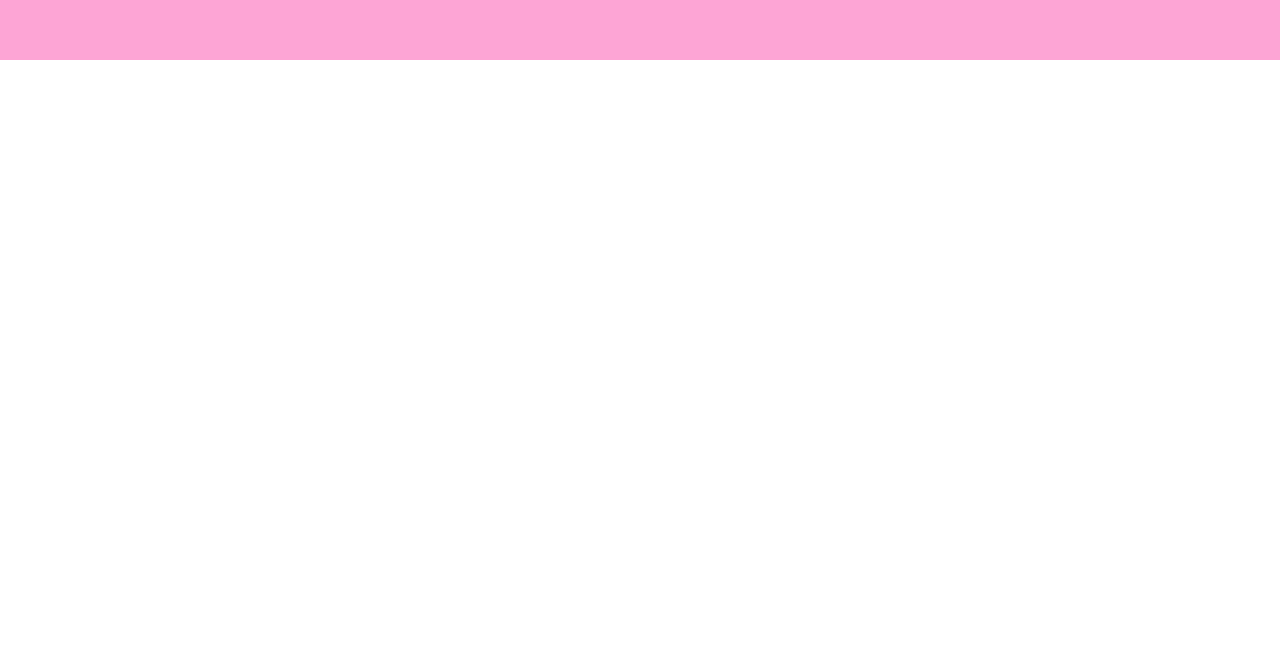
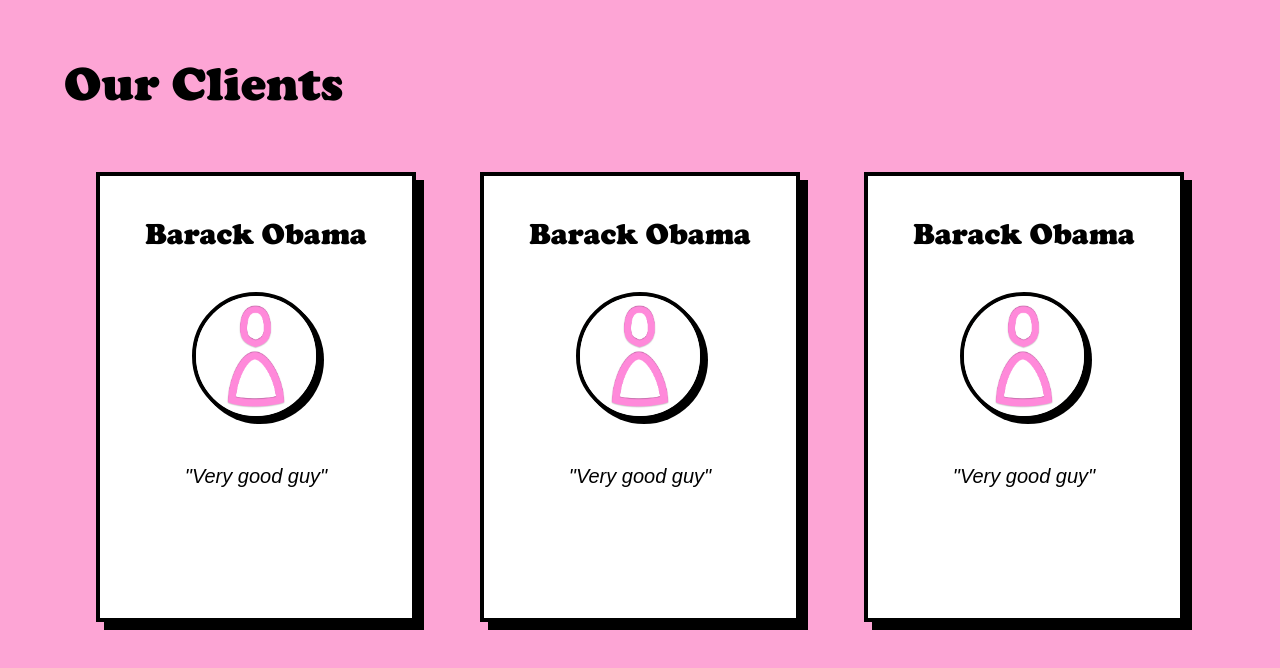
Before and after one commit to CD-Chief/RecSeekers-Website, a Next.js app in the folder frontend/: page / in a window 1280 px wide. Shown: the part 1540-2208 px from the top of the page. Before the commit the page ends 1600 px from the top, so only its background shows below. Built offline with nearby package versions, Linux system fonts and the light colour scheme.

Commit message:
feat(frontend): add testimonials section with default profile photo

```diff
--- a/frontend/app/page.tsx
+++ b/frontend/app/page.tsx
@@ -2,16 +2,79 @@
 import { TEMPLATE_STATUS_QUERY } from "@/sanity/queries";
 import { BlobField } from "@/components/Blob/Blob";
 import localFont from 'next/font/local';
+import Image from "next/image";
+
+const placeHolderProfile = '/profile.png';
 
 const cooper = localFont({
   src: './fonts/cooper-black-cdnfonts/coopbl.ttf',
   display: 'swap',
 })
 
+// Testimonials Component to reuse
+// Testimonials Component to reuse
+const TestimonialCard = ({ name, text, image }: { name: string, text: string, image: string }) => {
+
+  // Logic to determine which source to use
+  const imageSrc = (image !== "no image" && image !==  "" && image !== " ") ? image : placeHolderProfile;
+
+  return (
+    <div className="relative flex flex-col items-center p-10 border-4 border-black shadow-[8px_8px_0px_0px_rgba(0,0,0,1)] bg-white w-full max-w-xs min-h-[450px]">
+
+      {/* 1. Name of person (in Cooper Black) */}
+      <h3 className={`${cooper.className} text-3xl text-black text-center mb-10`}>
+        {name}
+      </h3>
+
+      {/* 2. Profile Image Circle */}
+      <div className="w-32 h-32 rounded-full border-4 border-black overflow-hidden mb-10 bg-gray-100 flex-shrink-0 shadow-[4px_4px_0px_0px_rgba(0,0,0,1)]">
+        <Image
+          src={imageSrc}
+          alt={name}
+          width={256}
+          height={256}
+          className="w-full h-full object-cover"
+        />
+      </div>
+
+      {/* 3. Testimonial Text */}
+      <p className="text-center text-black text-xl leading-relaxed italic">
+        {text}
+      </p>
+    </div>
+  );
+};
+
 export default async function HomePage() {
+
+  // Add testimonial boxes here
+  /* For having DEFAULT image:
+     "no image",
+      "",
+      " "
+  */
+  const testimonials = [
+    {
+      name: "Barack Obama",
+      text: "\"Very good guy\"",
+      image: "no image",
+
+    },
+    {
+      name: "Barack Obama",
+      text: "\"Very good guy\"",
+      image: " "
+    },
+    {
+      name: "Barack Obama",
+      text: "\"Very good guy\"",
+      image: ""
+    }
+  ]
+
   return (
     <main className="relative w-full snap-y snap-mandatory">
-      {/* --- HERO SECTION --- */}
+      {/* --- Hero Section --- */}
       <section
         className="relative isolate min-h-screen flex items-center justify-center overflow-hidden snap-start"
         style={{ background: '#da8da0' }}
@@ -43,7 +106,7 @@
         </div>
       </section>
 
-      {/* --- FEATURES SECTION --- */}
+      {/* --- Features Section --- */}
       <section className="relative min-h-screen bg-pink-300 py-24 px-8 flex flex-col items-center snap-start">
         <div className="max-w-6xl w-full">
           <h2 className={`text-5xl mb-16 text-black ${cooper.className}`}>
@@ -77,6 +140,25 @@
           </div>
         </div>
       </section>
+      {/* --- Testimonials Section --- */}
+      <section className="relative min-h-screen bg-pink-300 px-8 flex flex-col items-center snap-start">
+        <div className="max-w-6xl w-full">
+          <h2 className={`text-5xl mb-16 text-black ${cooper.className}`}>
+            Our Clients
+          </h2>
+
+          <div className="flex flex-wrap justify-center gap-16">
+            {testimonials.map((t, i) => (
+              <TestimonialCard
+                key={i}
+                name={t.name}
+                text={t.text}
+                image={t.image}
+              />
+            ))}
+          </div>
+        </div>
+      </section>
     </main>
   );
 }
```
Also changed, not shown: frontend/public/profile.png (added).
